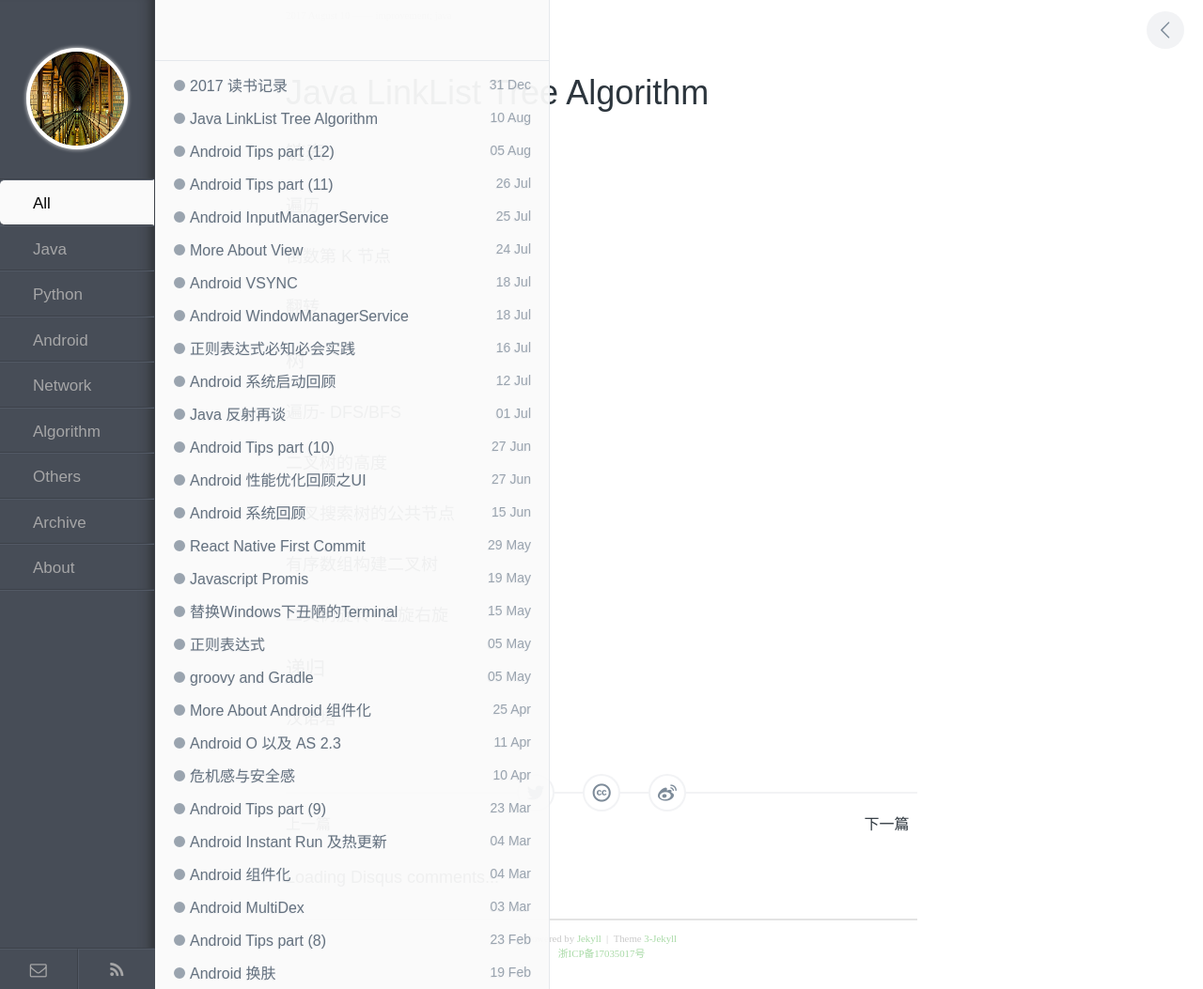
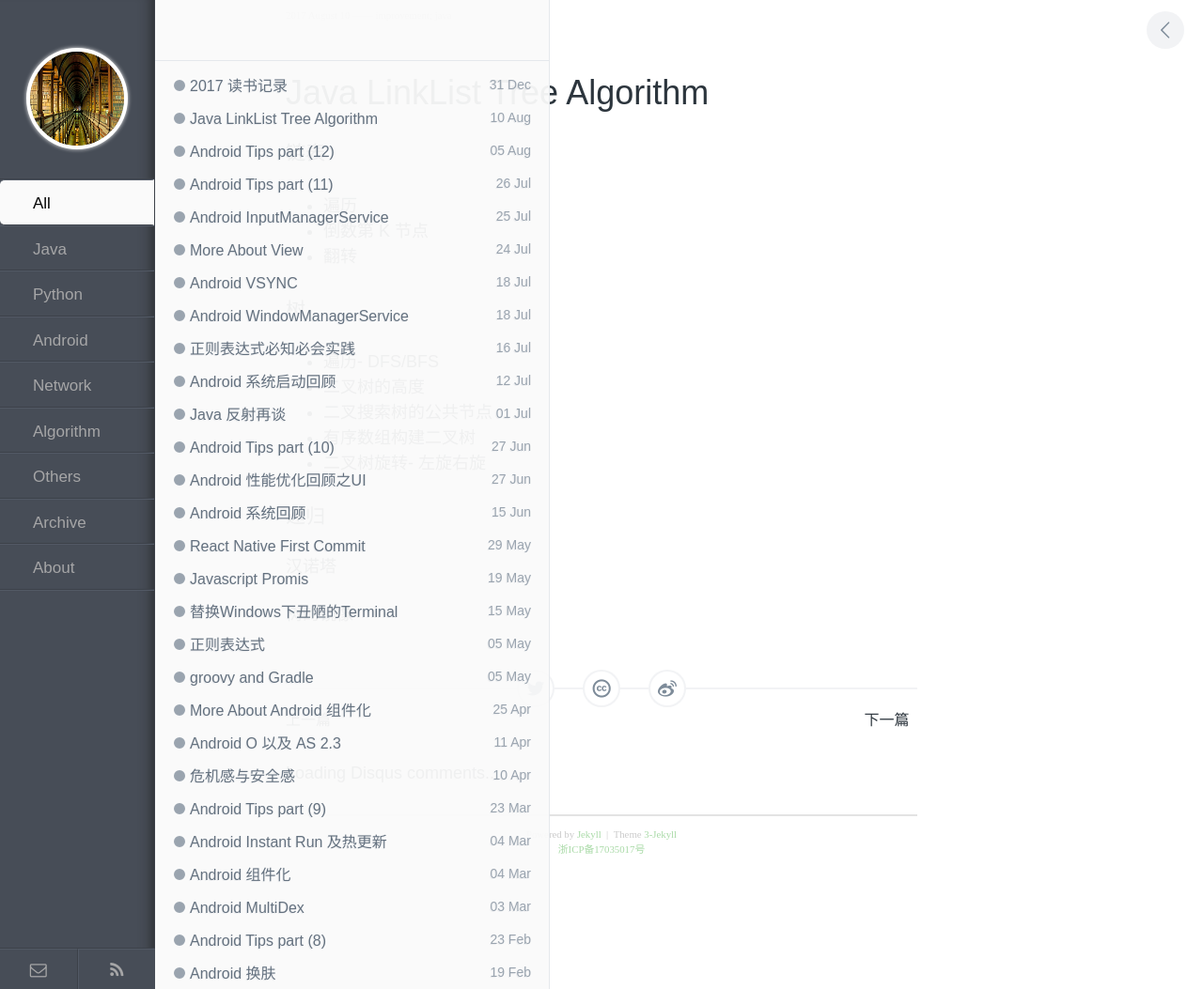
Before and after one commit to enlipan/enlipan.github.io, a Jekyll site: the page built from _posts/2017-08-10-java-algorithm.md, in a window 1280 px wide. Shown: the whole page at 94% size. Built offline with Jekyll 4.4.1, drawn with Linux system fonts in a browser that asks for light colours; nearby versions of some CDN libraries; comment, search, counter and statistics services are not loaded.

Commit message:
modify page linklist

```diff
--- a/_posts/2017-08-10-java-algorithm.md
+++ b/_posts/2017-08-10-java-algorithm.md
@@ -1,32 +1,34 @@
 ---
 layout: post
 title:  Java LinkList Tree Algorithm
-category: others
+category: java
 keywords: [improvement,java]
 ---
 
 ### 链表
 
-遍历
+* 遍历
 
-倒数第 K 节点
+* 倒数第 K 节点
 
-翻转
+* 翻转
 
 
 ### 树
 
-遍历- DFS/BFS
+* 遍历- DFS/BFS
 
-二叉树的高度
+* 二叉树的高度
 
-二叉搜索树的公共节点
+* 二叉搜索树的公共节点
 
-有序数组构建二叉树
+* 有序数组构建二叉树
 
-二叉树旋转- 左旋右旋
-
+* 二叉树旋转- 左旋右旋
 
 ### 递归
 
 #### 汉诺塔
+
+
+#### 树的镜像
```
